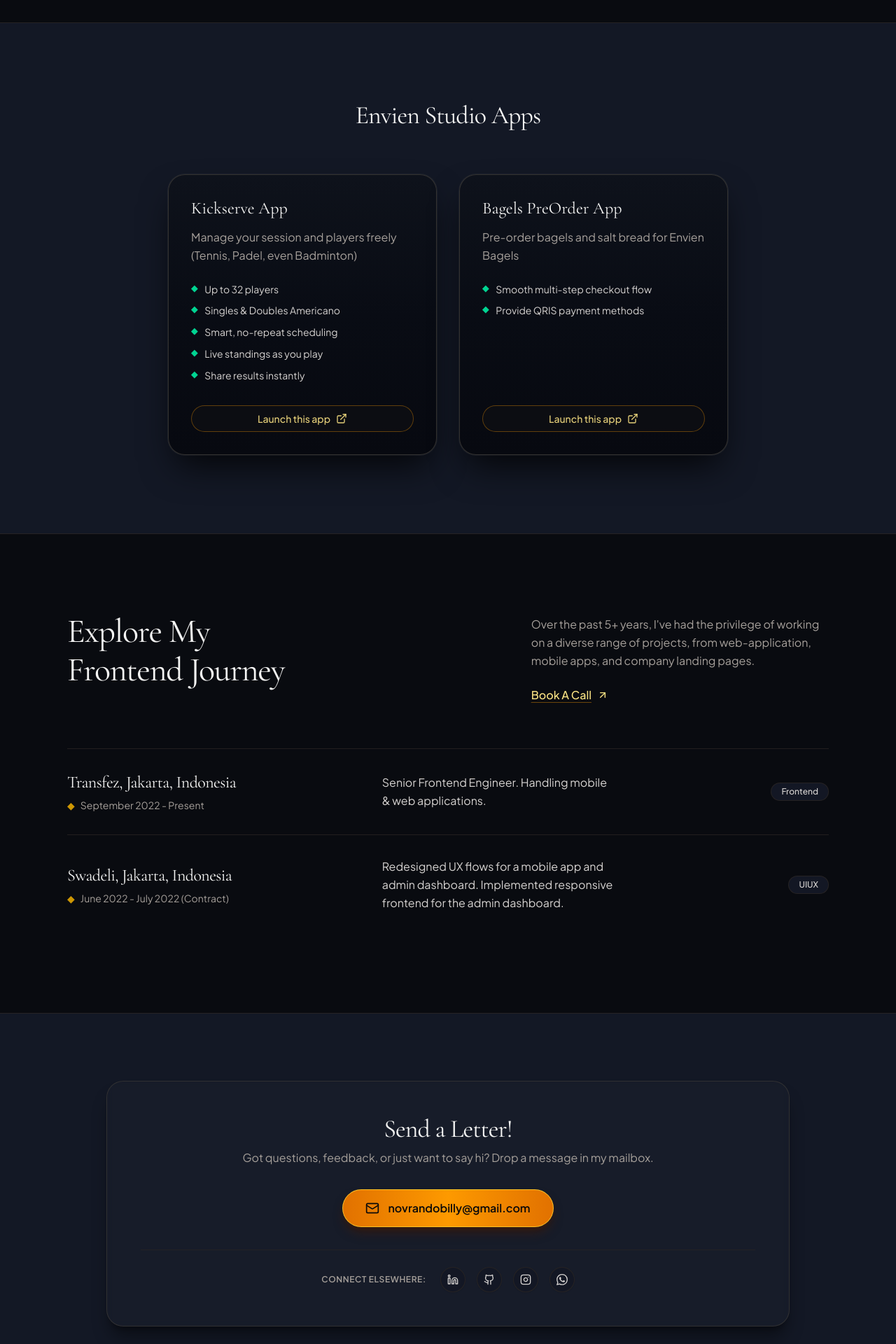
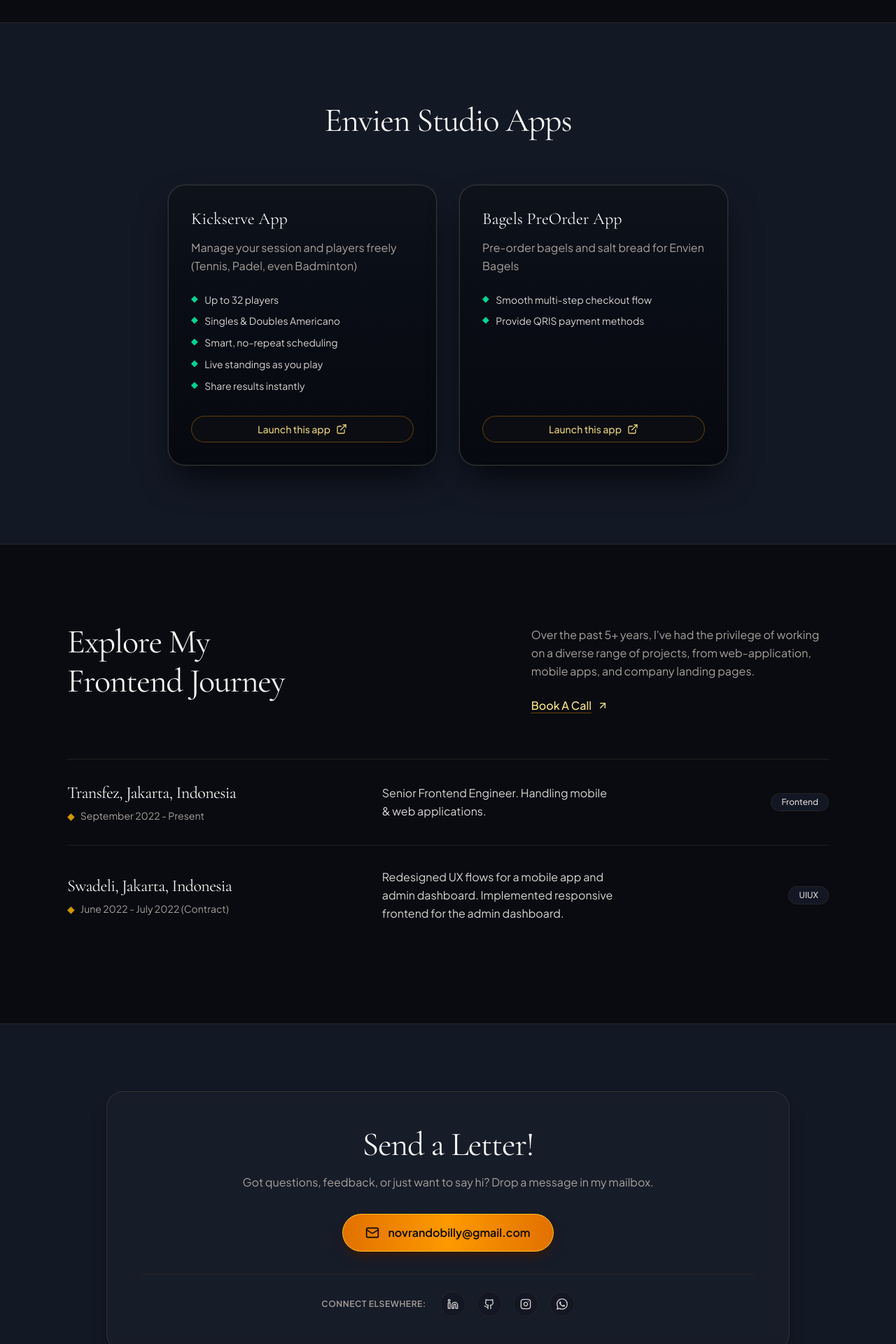
Before and after one commit to novrandobilly/lothlorien, a Next.js app in the folder frontend/: page / in a window 1280 px wide. Shown: the part 650-2570 px from the top of the page at 70% size. Built offline with nearby package versions, Linux system fonts and the light colour scheme; no server answers.

Commit message:
feat: update heading styles in ContactUsSection and CaseStudiesSection for improved visibility

```diff
--- a/frontend/src/features/home/features/ContactUsSection.tsx
+++ b/frontend/src/features/home/features/ContactUsSection.tsx
@@ -47,7 +47,7 @@
     >
       <div className="max-w-5xl mx-auto px-4 sm:px-6">
         <div className="rounded-3xl bg-white/2 backdrop-blur-xs border border-stone-700/60 p-8 sm:py-12 sm:px-12 text-center shadow-xl shadow-black/40 hover:border-amber-500/35 transition-all">
-          <h2 className="text-2xl sm:text-3xl lg:text-4xl font-normal font-serif text-stone-100 mb-2 tracking-tight">
+          <h2 className="text-3xl sm:text-4xl lg:text-5xl font-normal font-serif tracking-tight text-stone-100 mb-3 leading-[1.15]">
             Send a Letter!
           </h2>
 
--- a/frontend/src/features/home/features/case-studies/index.tsx
+++ b/frontend/src/features/home/features/case-studies/index.tsx
@@ -10,7 +10,7 @@
     >
       <div className="max-w-7xl mx-auto px-6 sm:px-8">
         <div className="text-center max-w-2xl mx-auto mb-14 sm:mb-16">
-          <h2 className="text-3xl sm:text-4xl font-normal font-serif tracking-tight text-stone-100">
+          <h2 className="text-3xl sm:text-4xl lg:text-5xl font-normal font-serif tracking-tight text-stone-100 leading-[1.15]">
             Envien Studio Apps
           </h2>
           <p className="mt-3 text-base sm:text-lg text-stone-400 font-sans"></p>
--- a/frontend/src/features/home/features/hero-section/constants/index.ts
+++ b/frontend/src/features/home/features/hero-section/constants/index.ts
@@ -29,7 +29,7 @@
   emerald:
     "text-emerald-400 border-b border-emerald-400/50 pb-0.5 inline-block font-serif italic",
   gradient:
-    "bg-linear-to-r from-amber-200 via-amber-300 to-emerald-300 bg-clip-text text-transparent border-b border-amber-400/50 pb-0.5 inline-block font-serif italic",
+    "text-[#e5c158] border-b border-[#c5a059]/70 pb-0.5 inline-block font-serif italic",
   highlight:
-    "bg-amber-950/40 text-amber-200 px-2.5 py-0.5 rounded-md border border-amber-500/30 inline-block font-serif italic",
+    "bg-amber-950/40 text-[#e5c158] px-2.5 py-0.5 rounded-md border border-amber-500/30 inline-block font-serif italic",
 };
```
